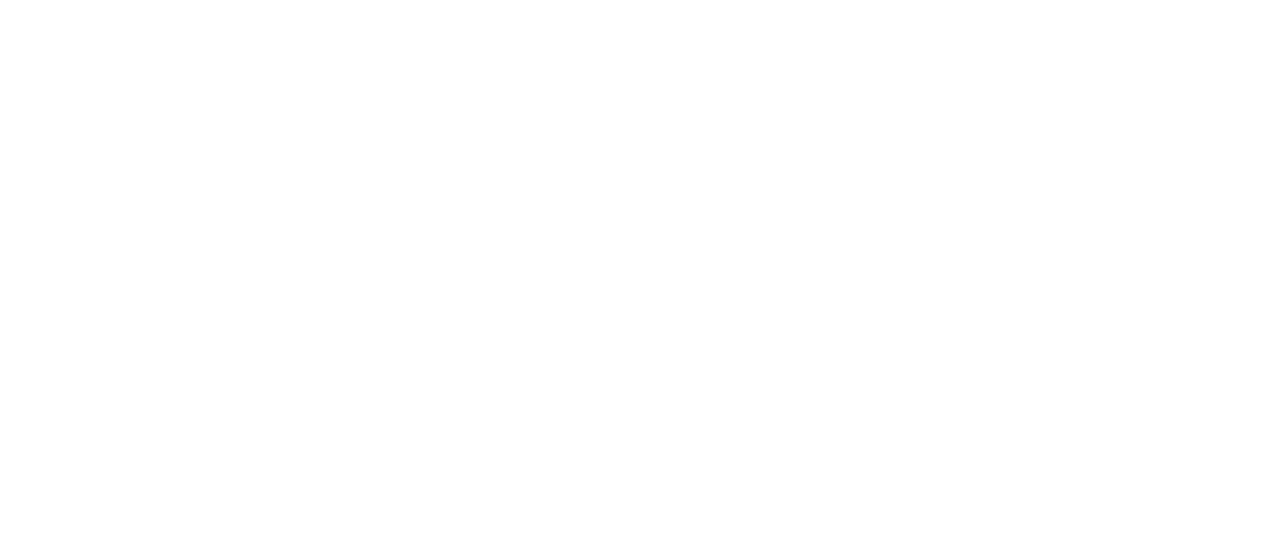
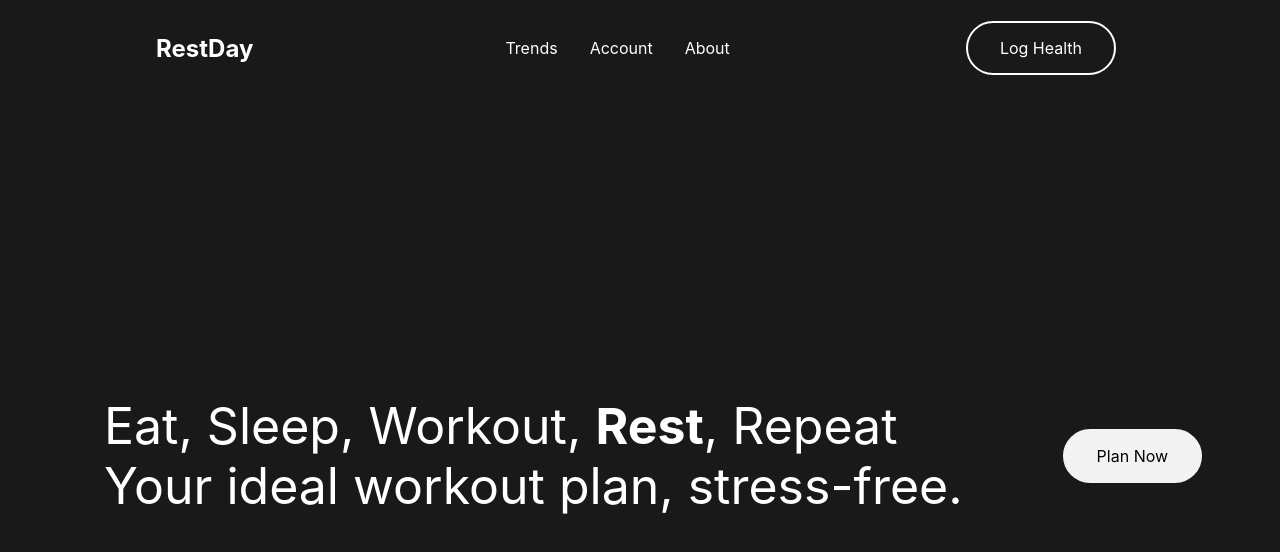
Before and after one commit to lucasichen/restday, a React (Create React App) app in the folder rest-day/: page / in a window 1280 px wide. Shown: the top 552 px of the page. Built offline with nearby package versions, Linux system fonts and the light colour scheme.

Commit message:
Initial commit

```diff
--- a/rest-day/package.json
+++ b/rest-day/package.json
@@ -8,7 +8,10 @@
     "@testing-library/user-event": "^13.5.0",
     "react": "^17.0.2",
     "react-dom": "^17.0.2",
+    "react-icons": "^4.3.1",
+    "react-router-dom": "^6.2.1",
     "react-scripts": "5.0.0",
+    "styled-components": "^5.3.3",
     "web-vitals": "^2.1.3"
   },
   "scripts": {
--- a/rest-day/src/App.js
+++ b/rest-day/src/App.js
@@ -1,10 +1,18 @@
 import logo from './logo.svg';
 import './App.css';
 import AppBar from './components/AppBar';
+import { BrowserRouter as Router, Routes, Route } from 'react-router-dom'
+import Home from './pages'
 
 function App() {
   return (
-    <AppBar />
+    <Router>
+      <AppBar />
+      <Routes>
+        <Route exact path="/" element={<Home />} />
+      </Routes>
+    </Router>
+
   );
 }
 
--- a/rest-day/src/components/AppBar.js
+++ b/rest-day/src/components/AppBar.js
@@ -1,8 +1,36 @@
 import './AppBar.css';
-
+import {
+    Nav,
+    NavLink,
+    Bars,
+    NavMenu,
+    NavBtn,
+    NavBtnLink
+  } from './NavBarElements';
 const AppBar = () => {
     return (
-        <div></div>
+        <>
+            <Nav>
+                <NavLink to="/">
+                    <h1>RestDay</h1>
+                </NavLink>
+                <Bars />
+                <NavMenu>
+                    <NavLink to="/trends" activeStyle>
+                        Trends
+                    </NavLink>
+                    <NavLink to="/account" activeStyle>
+                        Account
+                    </NavLink>
+                    <NavLink to="/about" activeStyle>
+                        About
+                    </NavLink>
+                </NavMenu>
+                <NavBtn>
+                    <NavBtnLink to="/signin">Log Health</NavBtnLink>
+                </NavBtn>
+            </Nav>
+        </>
     );
 }
 
--- /dev/null
+++ b/rest-day/src/components/NavBarElements.js
@@ -0,0 +1,84 @@
+import styled from 'styled-components'
+import { NavLink as Link } from 'react-router-dom'
+import {FaBars} from 'react-icons/fa'
+
+export const Nav = styled.nav`
+  background: #191919;
+  height: 80px;
+  display: flex;
+  justify-content: space-between;
+  padding: 0.5rem calc((100vw - 1000px) / 2);
+  z-index: 10;
+  /* Third Nav */
+  /* justify-content: flex-start; */
+`;
+
+export const NavLink = styled(Link)`
+  color: white;
+  display: flex;
+  align-items: center;
+  text-decoration: none;
+  padding: 0 1rem;
+  height: 100%;
+  cursor: pointer;
+`;
+
+export const Bars = styled(FaBars)`
+  display: none;
+  color: #fff;
+  @media screen and (max-width: 768px) {
+    display: block;
+    position: absolute;
+    top: 0;
+    right: 0;
+    transform: translate(-100%, 75%);
+    font-size: 1.8rem;
+    cursor: pointer;
+  }
+`;
+
+export const NavMenu = styled.div`
+  display: flex;
+  align-items: center;
+  margin-right: -24px;
+  /* Second Nav */
+  /* margin-right: 24px; */
+  /* Third Nav */
+  /* width: 100vw;
+  white-space: nowrap; */
+  @media screen and (max-width: 768px) {
+    display: none;
+  }
+`;
+
+export const NavBtn = styled.nav`
+  display: flex;
+  align-items: center;
+  margin-right: 24px;
+  /* Third Nav */
+  /* justify-content: flex-end;
+  width: 100vw; */
+  @media screen and (max-width: 768px) {
+    display: none;
+  }
+`;
+
+export const NavBtnLink = styled(Link)`
+  border-radius: 4px;
+  background: #191919;
+  padding: 15px 32px;
+  color: #fff;
+  outline: none;
+  border: 2px solid white;
+  border-radius:30px;
+  cursor: pointer;
+  transition: all 0.2s ease-in-out;
+  text-decoration: none;
+  /* Second Nav */
+  margin-left: 24px;
+  &:hover {
+    transition: all 0.2s ease-in-out;
+    background: #fff;
+    color: #010606;
+  }
+`;
--- /dev/null
+++ b/rest-day/src/pages/home_page.js
@@ -0,0 +1,42 @@
+import styled from 'styled-components'
+import { NavLink as Link } from 'react-router-dom'
+
+export const HomeText = styled .div`
+  color: white;
+  font-size: 50px;
+  align-items: center;
+  margin: 50px;
+`;
+
+export const NavBtn = styled.nav`
+  display: flex;
+  align-items: center;
+  margin-right: 24px;
+  /* Third Nav */
+  /* justify-content: flex-end;
+  width: 100vw; */
+  @media screen and (max-width: 768px) {
+    display: none;
+  }
+`;
+
+export const NavBtnLinkd = styled(Link)`
+  border-radius: 4px;
+  background: white;
+  opacity: 95%;
+  padding: 15px 32px;
+  color: black;
+  outline: none;
+  border: 2px solid white;
+  border-radius:30px;
+  cursor: pointer;
+  transition: all 0.2s ease-in-out;
+  text-decoration: none;
+  /* Second Nav */
+  margin-left: 50px;
+  &:hover {
+    transition: all 0.2s ease-in-out;
+    opacity: 100%;
+    color: #010606;
+  }
+`;
--- /dev/null
+++ b/rest-day/src/pages/index.js
@@ -0,0 +1,27 @@
+import React from 'react'
+import {NavBtn,NavBtnLinkd,HomeText} from './home_page';
+
+export const Home = () => {
+    return (
+        <div style={{
+            display: 'flex',
+            justifyContent: 'center',
+            alignItems: 'center',
+            height: '90vh',
+            backgroundColor: '#191919'
+        }}
+        >
+            <HomeText>
+                Eat, Sleep, Workout,{"\n"} <strong>Rest</strong>, Repeat
+                <div>
+                    Your ideal workout plan, stress-free.
+                </div>
+            </HomeText>
+            <NavBtn>
+                    <NavBtnLinkd to="/signin">Plan Now</NavBtnLinkd>
+            </NavBtn>
+
+        </div>
+    )
+}
+export default Home
```
Also changed, not shown: 2 other files (tests, documents, lock files or other folders).
